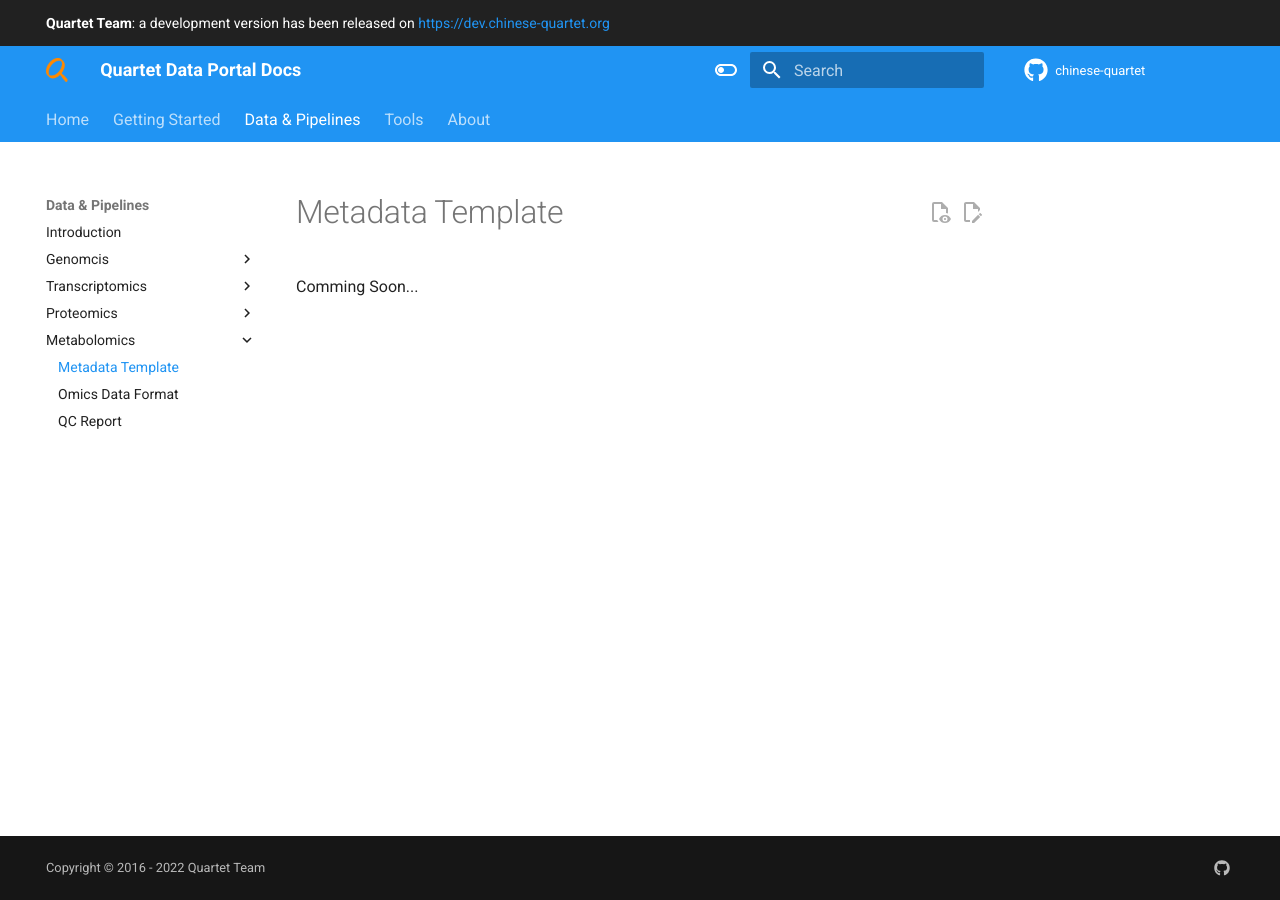
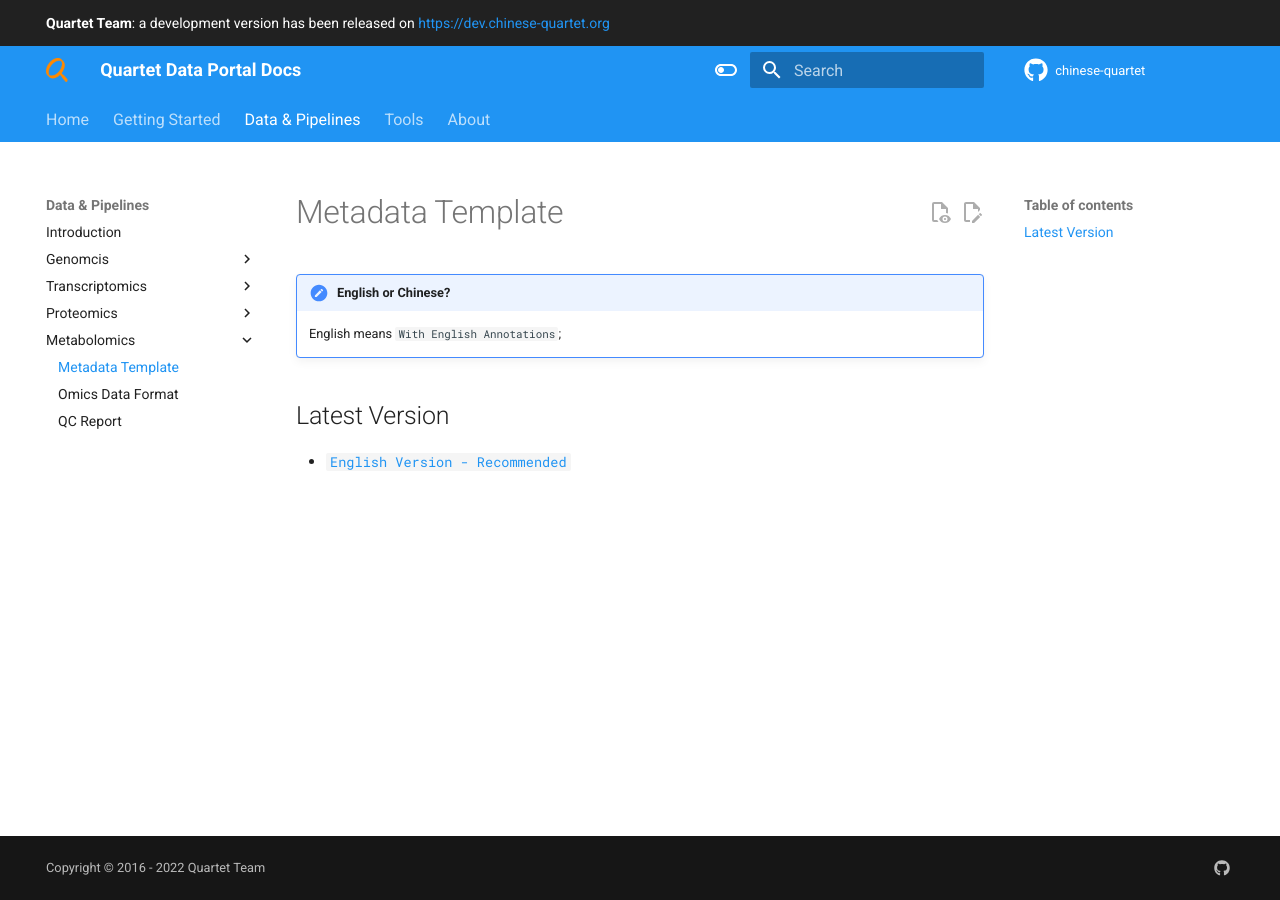
Before and after one commit to chinese-quartet/docs.chinese-quartet.org, an MkDocs documentation site: the page built from docs/data_pipelines/metabolomics/metadata_template.md, in a window 1280 px wide. Built offline with MkDocs 1.6.1 and Material for MkDocs 9.7.7, drawn with Linux system fonts in a browser that asks for light colours.

Commit message:
Add metadata template for metabolomics.

```diff
--- a/docs/data_pipelines/metabolomics/metadata_template.md
+++ b/docs/data_pipelines/metabolomics/metadata_template.md
@@ -1 +1,5 @@
-Comming Soon...
+!!! note annotate "English or Chinese?"
+    English means `With English Annotations`;
+
+## Latest Version
+- [`English Version - Recommended`](/assets/templates/2022070101_metabolomics-metadata-template_english.xlsx)
```
Also changed, not shown: docs/data_pipelines/metabolomics/intro.md (added, +6 -0 lines), 1 other file.
